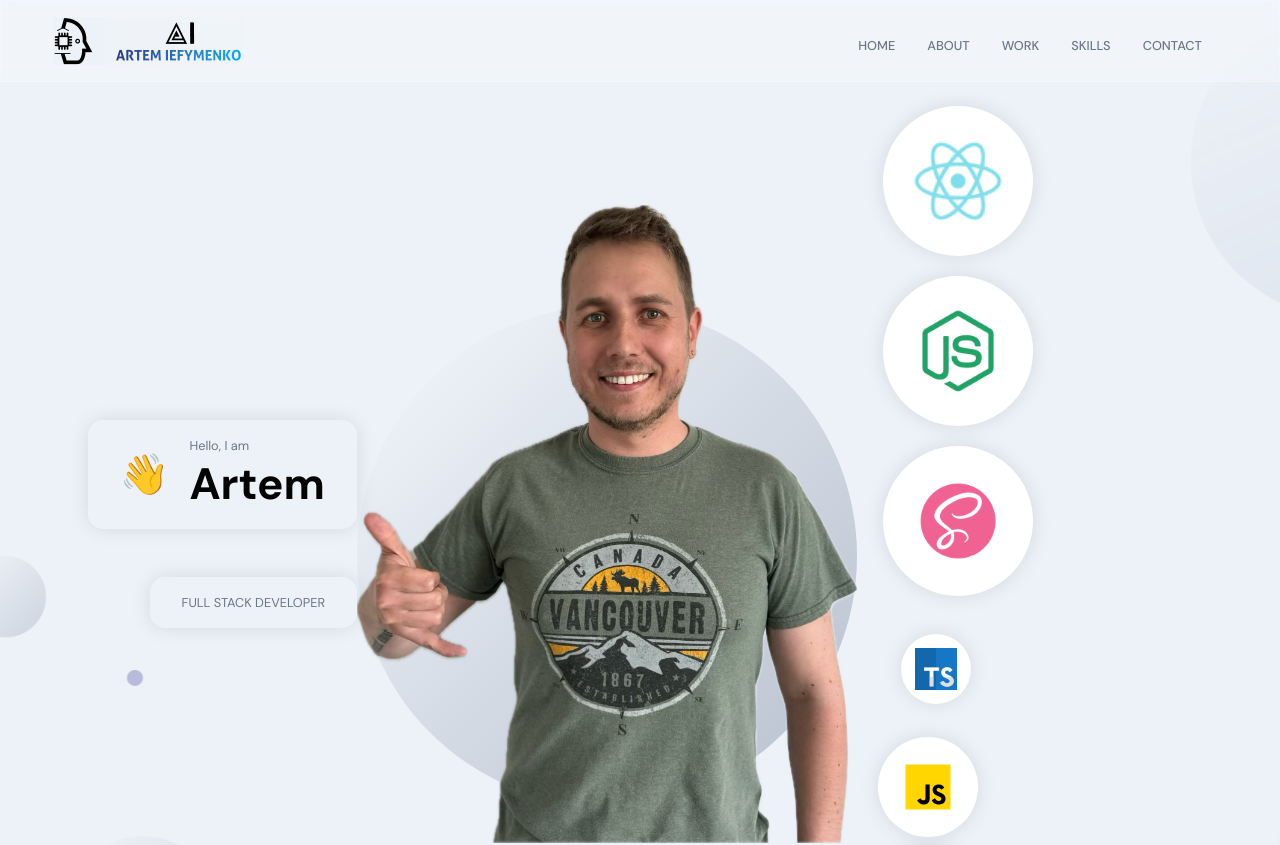
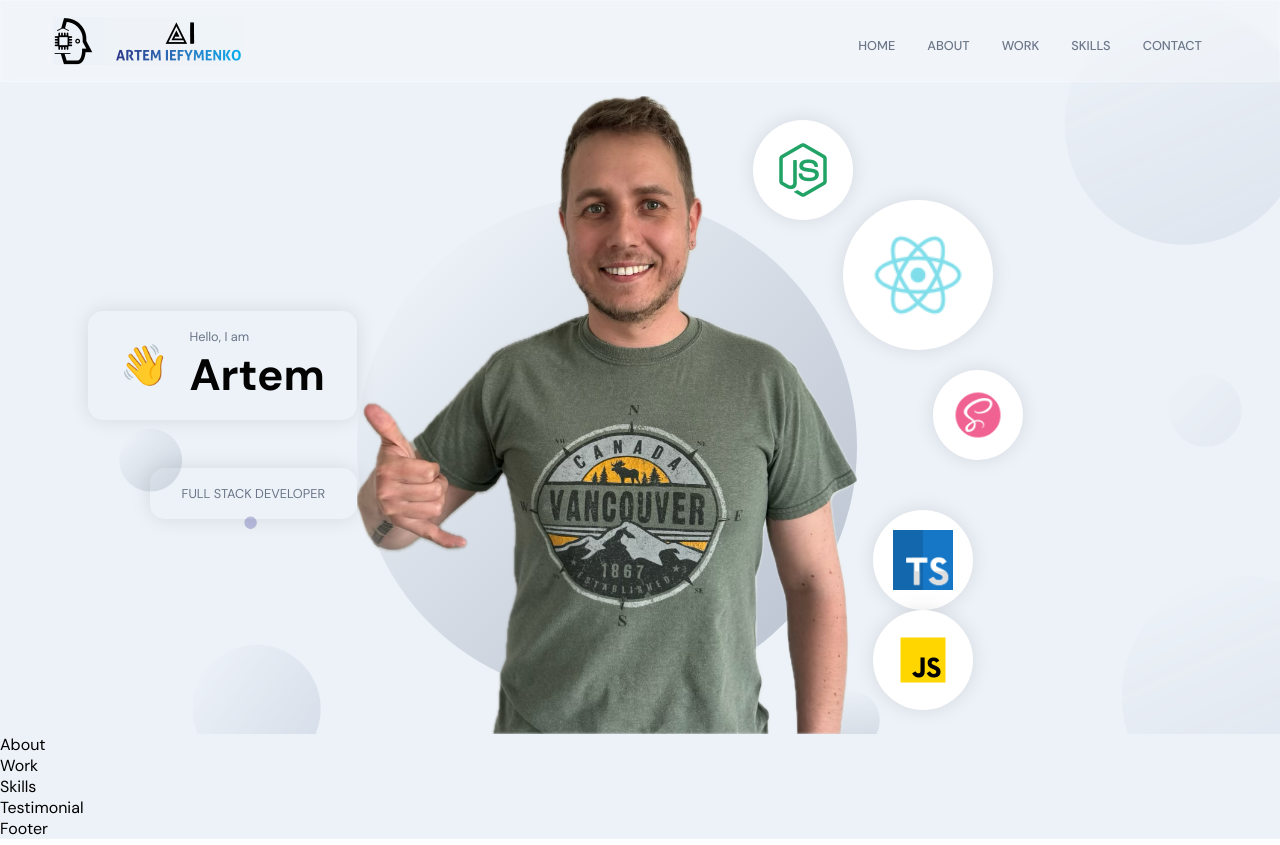
Before and after one commit to aiefymenko/aiefymenko_portfolio, a React (Create React App) app in the folder frontend_react/: page / in a window 1280 px wide. Shown: the top 845 px of the page. Built offline with nearby package versions, Linux system fonts and the light colour scheme.

Commit message:
finish styling for 3 childs

```diff
--- a/frontend_react/src/container/Header/Header.jsx
+++ b/frontend_react/src/container/Header/Header.jsx
@@ -59,7 +59,7 @@ const Header = () => {
     whileInView={scaleVariants.whileInView}
     className='app__header-circles'
     >
-      {[images.react, images.node, images.sass, images.typescript, images.javascript, images.css].map((circle, index) => (
+      {[images.node, images.react, images.sass, images.typescript, images.javascript].map((circle, index) => (
         <div className='circle-cmp app__flex' key={`circle-${index}`}>
           <img src={circle} alt='circle' />
         </div>
--- a/frontend_react/src/container/Header/Header.scss
+++ b/frontend_react/src/container/Header/Header.scss
@@ -110,44 +110,68 @@
     height: 60%;
   }
 }
- div:nth-child(4n+1), :nth-child(4n+2) {
-  margin: 5px;
+//  div:nth-child(4n+1), :nth-child(4n+2) {
+//   margin: 5px;
+//   width: 100px;
+//   height: 100px;
+
+// }
+// div:nth-child(-n+3) {
+//   margin: 10px;
+//   width: 150px;
+//   height: 150px;
+// }
+// div:nth-child(4) {
+//   margin: 1.75rem;
+//   width: 70px;
+//   height: 70px;
+// }
+
+//circles with different height and width
+  // circles with different height & width
+
+  div:nth-child(1) {
+    margin: 0px 0px -120px -120px;
     width: 100px;
     height: 100px;
+  }
 
-}
-div:nth-child(-n+3) {
-  margin: 10px;
+  div:nth-child(2) {
+    margin: 100px 0px 30px -30px;
     width: 150px;
     height: 150px;
   }
-div:nth-child(4) {
-  margin: 1.75rem;
-  width: 70px;
-  height: 70px;
+
+  div:nth-child(3) {
+    margin: -10px 0px 50px 60px;
+    width: 90px;
+    height: 90px;
   }
+
   @media screen and (min-width: 2000px) {
-  div:nth-child(5) :nth-child(6) {
+    div:nth-child(2) {
       width: 400px;
       height: 400px;
+    }
 
-  }
-  div:nth-child(-n+3) {
+    div:nth-child(3) {
       width: 170px;
       height: 170px;
     }
-  div:nth-child(4) {
+
+    div:nth-child(1) {
       width: 200px;
       height: 200px;
     }
   }
+
   @media screen and (max-width: 1200px) {
     width: 100%;
     flex-direction: row;
     flex-wrap: wrap;
     margin-left: 0;
 
-div{
+    div {
       margin: 1rem;
     }
   }
```
Lines whose indentation alone changed are shown as unchanged.
